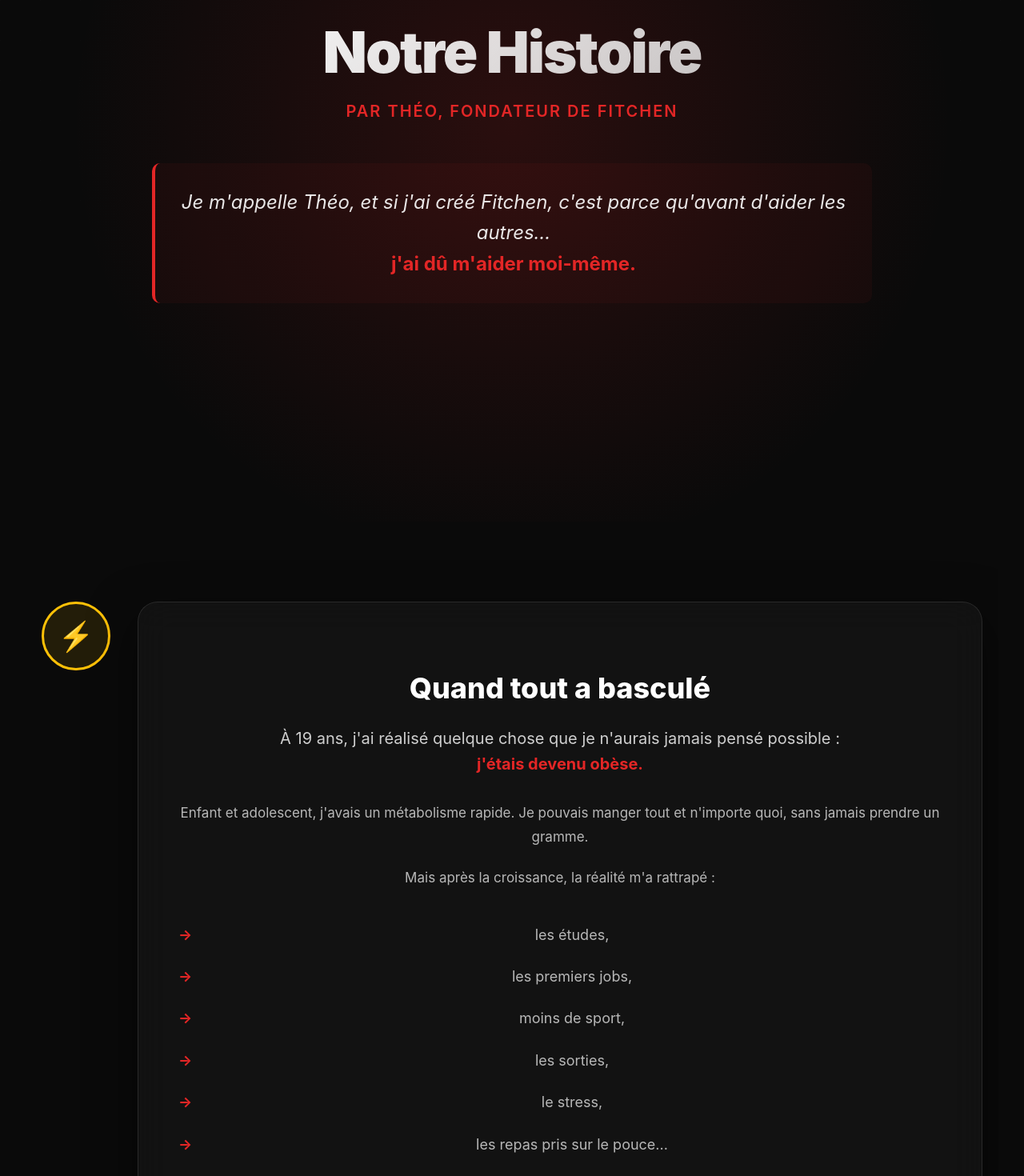
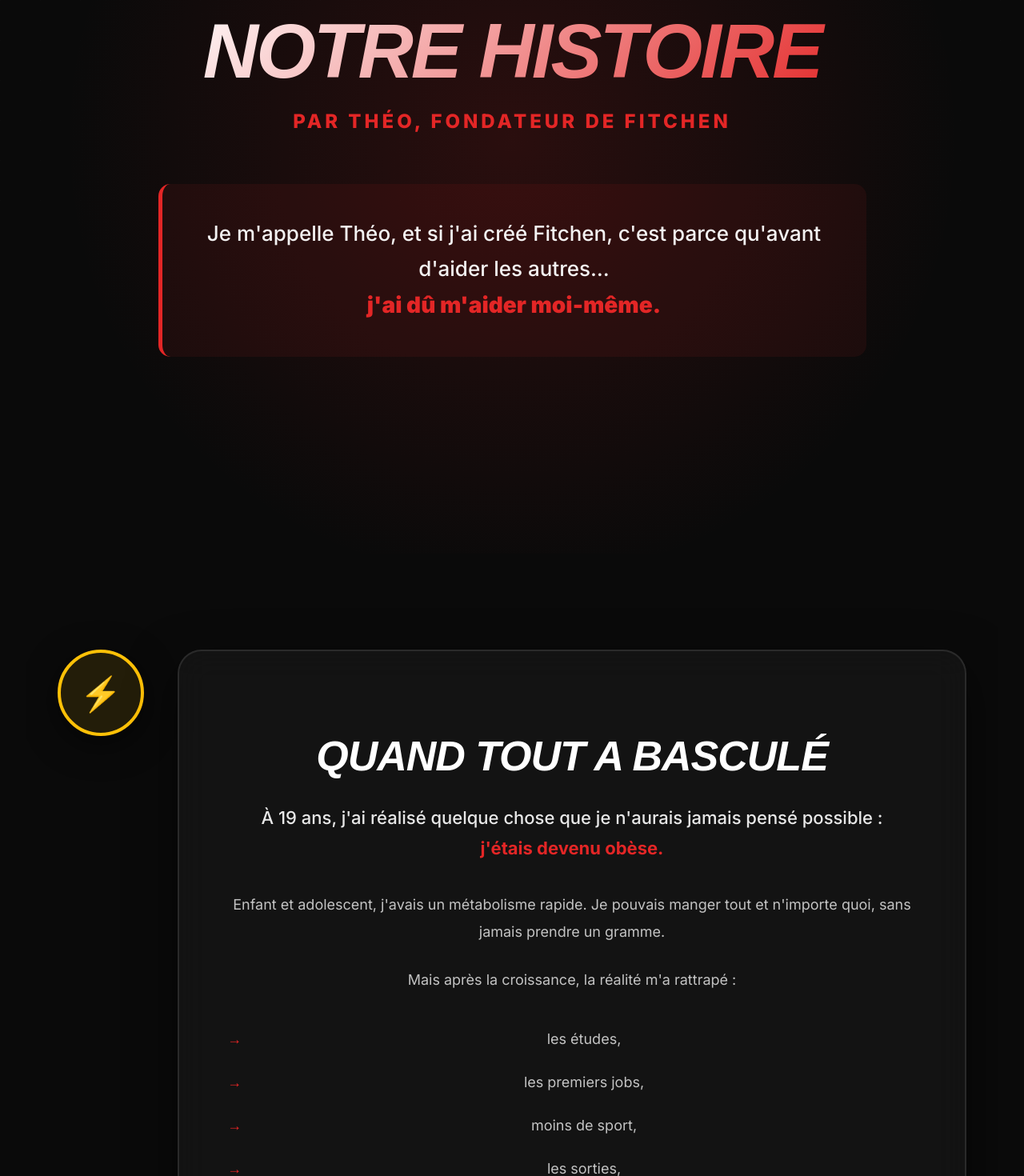
Before and after one commit to TheoLmrq/my-site, a React (Vite) app: page /my-site/notre-histoire in a window 1280 px wide. Shown: the part 500-1970 px from the top of the page at 80% size. Built offline with nearby package versions, Linux system fonts and the light colour scheme.

Commit message:
Amélioration typographie Notre Histoire : Police Bison + meilleure répartition + espacement homogène

```diff
--- a/src/styles/NotreHistoire.css
+++ b/src/styles/NotreHistoire.css
@@ -1,9 +1,13 @@
+/* ===== IMPORT FONTS ===== */
+@import url('https://fonts.googleapis.com/css2?family=Inter:wght@400;500;600;700;800;900&display=swap');
+
 /* ===== CONTAINER ===== */
 .histoire-container {
   background: #0A0A0A;
   color: white;
   overflow-x: hidden;
   position: relative;
+  font-family: 'Inter', sans-serif;
 }
 
 /* ===== HERO SECTION ===== */
@@ -14,7 +18,7 @@
   justify-content: center;
   position: relative;
   overflow: hidden;
-  padding: 120px 20px 80px;
+  padding: 140px 20px 100px;
 }
 
 .hero-overlay {
@@ -63,40 +67,49 @@
 }
 
 .main-title {
-  font-size: 72px;
+  font-size: 96px;
   font-weight: 900;
-  background: linear-gradient(135deg, white, rgba(255, 255, 255, 0.7));
+  font-family: 'Bison', sans-serif;
+  font-style: italic;
+  background: linear-gradient(135deg, #FFFFFF, #E32626);
   background-clip: text;
   -webkit-background-clip: text;
   -webkit-text-fill-color: transparent;
-  margin-bottom: 20px;
-  letter-spacing: -2px;
+  margin-bottom: 25px;
+  letter-spacing: -3px;
+  text-transform: uppercase;
+  line-height: 0.95;
 }
 
 .subtitle {
-  font-size: 20px;
+  font-size: 24px;
   color: #E32626;
-  font-weight: 600;
-  margin-bottom: 50px;
+  font-weight: 800;
+  margin-bottom: 60px;
   text-transform: uppercase;
-  letter-spacing: 2px;
+  letter-spacing: 4px;
+  font-family: 'Inter', sans-serif;
 }
 
 .quote {
-  font-size: 24px;
-  line-height: 1.6;
-  color: rgba(255, 255, 255, 0.9);
+  font-size: 26px;
+  line-height: 1.7;
+  color: rgba(255, 255, 255, 0.95);
   font-style: italic;
-  padding: 30px;
-  border-left: 4px solid #E32626;
-  background: rgba(227, 38, 38, 0.05);
-  border-radius: 10px;
+  font-weight: 500;
+  padding: 40px;
+  border-left: 5px solid #E32626;
+  background: rgba(227, 38, 38, 0.08);
+  border-radius: 15px;
+  max-width: 800px;
+  margin: 0 auto;
 }
 
 .quote .highlight {
   color: #E32626;
-  font-weight: 700;
+  font-weight: 900;
   font-style: normal;
+  font-size: 28px;
 }
 
 /* ===== FADE IN ANIMATIONS ===== */
@@ -113,17 +126,17 @@
 
 /* ===== TIMELINE SECTION ===== */
 .timeline-section {
-  max-width: 1200px;
+  max-width: 1400px;
   margin: 0 auto;
-  padding: 100px 20px;
+  padding: 120px 40px;
   position: relative;
 }
 
 .timeline-block {
   display: grid;
-  grid-template-columns: 80px 1fr;
-  gap: 40px;
-  margin-bottom: 100px;
+  grid-template-columns: 100px 1fr;
+  gap: 50px;
+  margin-bottom: 120px;
   align-items: start;
 }
 
@@ -136,16 +149,17 @@
 }
 
 .timeline-icon {
-  width: 80px;
-  height: 80px;
+  width: 100px;
+  height: 100px;
   border-radius: 50%;
   display: flex;
   align-items: center;
   justify-content: center;
-  font-size: 36px;
-  border: 3px solid;
+  font-size: 42px;
+  border: 4px solid;
   position: sticky;
-  top: 120px;
+  top: 140px;
+  box-shadow: 0 10px 40px rgba(0, 0, 0, 0.5);
 }
 
 .timeline-icon.shock {
@@ -169,41 +183,48 @@
 }
 
 .timeline-content {
-  background: rgba(20, 20, 20, 0.8);
+  background: rgba(20, 20, 20, 0.9);
   backdrop-filter: blur(20px);
-  border: 1px solid rgba(255, 255, 255, 0.1);
-  border-radius: 25px;
-  padding: 50px;
+  border: 2px solid rgba(255, 255, 255, 0.1);
+  border-radius: 30px;
+  padding: 60px;
   box-shadow: 0 20px 60px rgba(0, 0, 0, 0.5);
 }
 
 .chapter-title {
-  font-size: 36px;
-  font-weight: 800;
-  margin-bottom: 20px;
+  font-size: 52px;
+  font-weight: 900;
+  font-family: 'Bison', sans-serif;
+  font-style: italic;
+  margin-bottom: 30px;
   color: white;
+  text-transform: uppercase;
+  letter-spacing: -1px;
+  line-height: 1.1;
 }
 
 .chapter-intro {
-  font-size: 20px;
-  color: rgba(255, 255, 255, 0.8);
-  margin-bottom: 30px;
-  line-height: 1.6;
+  font-size: 22px;
+  color: rgba(255, 255, 255, 0.9);
+  margin-bottom: 35px;
+  line-height: 1.7;
+  font-weight: 500;
 }
 
 .story-text {
-  font-size: 17px;
-  line-height: 1.8;
-  color: rgba(255, 255, 255, 0.7);
+  font-size: 18px;
+  line-height: 1.9;
+  color: rgba(255, 255, 255, 0.75);
+  font-weight: 400;
 }
 
 .story-text p {
-  margin-bottom: 20px;
+  margin-bottom: 25px;
 }
 
 .story-text strong {
   color: white;
-  font-weight: 600;
+  font-weight: 700;
 }
 
 /* ===== LISTS ===== */
@@ -368,182 +389,206 @@
 
 /* ===== MISSION SECTION ===== */
 .mission-section {
-  max-width: 1200px;
+  max-width: 1400px;
   margin: 0 auto;
-  padding: 100px 20px;
+  padding: 120px 40px;
   text-align: center;
 }
 
 .section-title {
-  font-size: 48px;
+  font-size: 64px;
   font-weight: 900;
-  margin-bottom: 30px;
-  background: linear-gradient(135deg, white, rgba(255, 255, 255, 0.7));
+  font-family: 'Bison', sans-serif;
+  font-style: italic;
+  margin-bottom: 40px;
+  background: linear-gradient(135deg, #FFFFFF, #E32626);
   background-clip: text;
   -webkit-background-clip: text;
   -webkit-text-fill-color: transparent;
+  text-transform: uppercase;
+  letter-spacing: -2px;
+  line-height: 1.1;
 }
 
 .mission-statement {
-  font-size: 28px;
-  color: rgba(255, 255, 255, 0.9);
-  margin-bottom: 40px;
+  font-size: 32px;
+  color: rgba(255, 255, 255, 0.95);
+  margin-bottom: 50px;
   font-weight: 600;
+  line-height: 1.5;
+  max-width: 900px;
+  margin-left: auto;
+  margin-right: auto;
 }
 
 .mission-promises {
   display: flex;
   justify-content: center;
-  gap: 40px;
-  margin-bottom: 60px;
+  gap: 30px;
+  margin-bottom: 80px;
   flex-wrap: wrap;
 }
 
 .promise {
-  font-size: 20px;
+  font-size: 22px;
   color: #E32626;
-  font-weight: 600;
-  padding: 15px 30px;
-  border: 2px solid #E32626;
+  font-weight: 700;
+  padding: 18px 40px;
+  border: 3px solid #E32626;
   border-radius: 50px;
-  background: rgba(227, 38, 38, 0.05);
+  background: rgba(227, 38, 38, 0.08);
+  text-transform: uppercase;
+  letter-spacing: 1px;
 }
 
 .concept-box {
-  background: rgba(20, 20, 20, 0.8);
+  background: rgba(20, 20, 20, 0.9);
   backdrop-filter: blur(20px);
-  border: 1px solid rgba(255, 255, 255, 0.1);
-  border-radius: 25px;
-  padding: 50px;
-  margin-top: 60px;
+  border: 2px solid rgba(255, 255, 255, 0.1);
+  border-radius: 30px;
+  padding: 60px;
+  margin-top: 80px;
 }
 
 .concept-title {
-  font-size: 32px;
-  font-weight: 700;
-  margin-bottom: 40px;
+  font-size: 38px;
+  font-weight: 800;
+  margin-bottom: 50px;
   color: white;
+  font-family: 'Bison', sans-serif;
+  font-style: italic;
+  text-transform: uppercase;
 }
 
 .steps-grid {
   display: grid;
-  grid-template-columns: repeat(auto-fit, minmax(250px, 1fr));
-  gap: 30px;
+  grid-template-columns: repeat(auto-fit, minmax(280px, 1fr));
+  gap: 35px;
 }
 
 .step-card {
-  background: rgba(227, 38, 38, 0.05);
-  border: 2px solid rgba(227, 38, 38, 0.2);
-  border-radius: 20px;
-  padding: 30px;
+  background: rgba(227, 38, 38, 0.08);
+  border: 2px solid rgba(227, 38, 38, 0.3);
+  border-radius: 25px;
+  padding: 40px;
   transition: all 0.3s ease;
 }
 
 .step-card:hover {
-  transform: translateY(-5px);
+  transform: translateY(-8px);
   border-color: #E32626;
-  background: rgba(227, 38, 38, 0.1);
+  background: rgba(227, 38, 38, 0.15);
+  box-shadow: 0 20px 50px rgba(227, 38, 38, 0.3);
 }
 
 .step-number {
-  width: 50px;
-  height: 50px;
+  width: 60px;
+  height: 60px;
   background: #E32626;
   border-radius: 50%;
   display: flex;
   align-items: center;
   justify-content: center;
-  font-size: 24px;
+  font-size: 28px;
   font-weight: 900;
-  margin: 0 auto 20px;
+  margin: 0 auto 25px;
+  box-shadow: 0 5px 20px rgba(227, 38, 38, 0.4);
 }
 
 .step-card h4 {
-  font-size: 22px;
-  font-weight: 700;
-  margin-bottom: 10px;
+  font-size: 24px;
+  font-weight: 800;
+  margin-bottom: 12px;
   color: white;
+  font-family: 'Bison', sans-serif;
+  text-transform: uppercase;
 }
 
 .step-card p {
-  color: rgba(255, 255, 255, 0.7);
-  font-size: 16px;
+  color: rgba(255, 255, 255, 0.75);
+  font-size: 17px;
+  line-height: 1.6;
 }
 
 /* ===== FEATURES SECTION ===== */
 .features-section {
-  max-width: 1200px;
+  max-width: 1400px;
   margin: 0 auto;
-  padding: 100px 20px;
+  padding: 120px 40px;
   text-align: center;
 }
 
 .features-intro {
-  font-size: 22px;
-  color: rgba(255, 255, 255, 0.8);
-  margin-bottom: 40px;
+  font-size: 24px;
+  color: rgba(255, 255, 255, 0.85);
+  margin-bottom: 50px;
+  font-weight: 500;
 }
 
 .features-grid {
   display: grid;
-  grid-template-columns: repeat(auto-fit, minmax(280px, 1fr));
-  gap: 25px;
-  margin-bottom: 40px;
+  grid-template-columns: repeat(auto-fit, minmax(300px, 1fr));
+  gap: 30px;
+  margin-bottom: 50px;
 }
 
 .feature-card {
-  background: rgba(20, 20, 20, 0.8);
-  border: 1px solid rgba(255, 255, 255, 0.1);
-  border-radius: 20px;
-  padding: 30px;
+  background: rgba(20, 20, 20, 0.9);
+  border: 2px solid rgba(255, 255, 255, 0.1);
+  border-radius: 25px;
+  padding: 40px;
   transition: all 0.3s ease;
 }
 
 .feature-card:hover {
-  transform: translateY(-5px);
+  transform: translateY(-8px);
   border-color: #E32626;
+  box-shadow: 0 20px 50px rgba(227, 38, 38, 0.2);
 }
 
 .feature-icon {
-  font-size: 48px;
-  margin-bottom: 15px;
+  font-size: 56px;
+  margin-bottom: 20px;
 }
 
 .feature-card h4 {
-  font-size: 18px;
-  font-weight: 600;
+  font-size: 20px;
+  font-weight: 700;
   color: white;
-  line-height: 1.4;
+  line-height: 1.5;
 }
 
 .features-benefit {
-  font-size: 18px;
-  color: rgba(255, 255, 255, 0.7);
-  line-height: 1.6;
-  margin-top: 40px;
+  font-size: 19px;
+  color: rgba(255, 255, 255, 0.75);
+  line-height: 1.7;
+  margin-top: 50px;
+  max-width: 900px;
+  margin-left: auto;
+  margin-right: auto;
 }
 
 /* ===== FOR YOU SECTION ===== */
 .foryou-section {
-  max-width: 1000px;
+  max-width: 1200px;
   margin: 0 auto;
-  padding: 100px 20px;
+  padding: 120px 40px;
   text-align: center;
 }
 
 .foryou-grid {
   display: grid;
-  grid-template-columns: repeat(auto-fit, minmax(300px, 1fr));
-  gap: 20px;
-  margin-top: 40px;
+  grid-template-columns: repeat(auto-fit, minmax(350px, 1fr));
+  gap: 25px;
+  margin-top: 50px;
 }
 
 .foryou-item {
-  background: rgba(76, 175, 80, 0.1);
-  border: 2px solid rgba(76, 175, 80, 0.3);
-  border-radius: 15px;
-  padding: 20px;
-  font-size: 18px;
+  background: rgba(76, 175, 80, 0.12);
+  border: 2px solid rgba(76, 175, 80, 0.4);
+  border-radius: 20px;
+  padding: 25px 30px;
+  font-size: 19px;
   font-weight: 600;
   color: white;
   transition: all 0.3s ease;
@@ -552,62 +597,72 @@
 .foryou-item:hover {
   background: rgba(76, 175, 80, 0.2);
   border-color: #4CAF50;
-  transform: scale(1.02);
+  transform: scale(1.03);
+  box-shadow: 0 10px 30px rgba(76, 175, 80, 0.3);
 }
 
 /* ===== FINAL SECTION ===== */
 .final-section {
-  max-width: 900px;
+  max-width: 1000px;
   margin: 0 auto;
-  padding: 100px 20px 150px;
+  padding: 120px 40px 180px;
   text-align: center;
 }
 
 .final-content {
-  background: rgba(20, 20, 20, 0.8);
+  background: rgba(20, 20, 20, 0.9);
   backdrop-filter: blur(20px);
-  border: 2px solid #E32626;
-  border-radius: 25px;
-  padding: 60px 40px;
+  border: 3px solid #E32626;
+  border-radius: 30px;
+  padding: 70px 50px;
+  box-shadow: 0 30px 80px rgba(227, 38, 38, 0.3);
 }
 
 .final-title {
-  font-size: 36px;
+  font-size: 42px;
   font-weight: 900;
+  font-family: 'Bison', sans-serif;
+  font-style: italic;
   color: white;
-  margin-bottom: 30px;
+  margin-bottom: 35px;
   line-height: 1.3;
+  text-transform: uppercase;
 }
 
 .final-text {
-  font-size: 20px;
-  line-height: 1.8;
-  color: rgba(255, 255, 255, 0.8);
-  margin-bottom: 40px;
+  font-size: 22px;
+  line-height: 1.9;
+  color: rgba(255, 255, 255, 0.85);
+  margin-bottom: 50px;
+  font-weight: 500;
 }
 
 .final-text strong {
   color: #E32626;
-  font-weight: 700;
+  font-weight: 800;
 }
 
 .final-cta {
-  margin-top: 50px;
-  padding-top: 40px;
-  border-top: 2px solid rgba(227, 38, 38, 0.3);
+  margin-top: 60px;
+  padding-top: 50px;
+  border-top: 2px solid rgba(227, 38, 38, 0.4);
 }
 
 .welcome-text {
-  font-size: 42px;
+  font-size: 56px;
   font-weight: 900;
+  font-family: 'Bison', sans-serif;
+  font-style: italic;
   color: #E32626;
-  margin-bottom: 15px;
+  margin-bottom: 20px;
+  text-transform: uppercase;
+  letter-spacing: -1px;
 }
 
 .tagline {
-  font-size: 24px;
+  font-size: 28px;
   color: white;
-  font-weight: 600;
+  font-weight: 700;
   font-style: italic;
 }
 
@@ -626,54 +681,94 @@
 
 /* ===== RESPONSIVE ===== */
 @media (max-width: 768px) {
+  .histoire-hero {
+    padding: 140px 20px 80px;
+  }
+
   .main-title {
-    font-size: 48px;
+    font-size: 56px;
+    letter-spacing: -2px;
   }
 
   .subtitle {
-    font-size: 16px;
+    font-size: 18px;
+    letter-spacing: 2px;
   }
 
   .quote {
-    font-size: 18px;
-    padding: 20px;
+    font-size: 20px;
+    padding: 25px;
+  }
+
+  .quote .highlight {
+    font-size: 22px;
+  }
+
+  .timeline-section {
+    padding: 80px 20px;
   }
 
   .timeline-block {
-    grid-template-columns: 60px 1fr;
-    gap: 20px;
-    margin-bottom: 60px;
+    grid-template-columns: 70px 1fr;
+    gap: 25px;
+    margin-bottom: 80px;
   }
 
   .timeline-icon {
-    width: 60px;
-    height: 60px;
-    font-size: 28px;
+    width: 70px;
+    height: 70px;
+    font-size: 32px;
+    border-width: 3px;
   }
 
   .timeline-content {
-    padding: 30px;
+    padding: 35px;
+    border-radius: 25px;
   }
 
   .chapter-title {
-    font-size: 28px;
+    font-size: 36px;
   }
 
   .chapter-intro {
-    font-size: 18px;
+    font-size: 19px;
+  }
+
+  .story-text {
+    font-size: 17px;
+  }
+
+  .mission-section,
+  .features-section,
+  .foryou-section {
+    padding: 80px 20px;
   }
 
   .section-title {
-    font-size: 36px;
+    font-size: 44px;
+    letter-spacing: -1px;
   }
 
   .mission-statement {
-    font-size: 22px;
+    font-size: 24px;
   }
 
   .mission-promises {
     flex-direction: column;
-    gap: 15px;
+    gap: 20px;
+  }
+
+  .promise {
+    font-size: 19px;
+    padding: 16px 35px;
+  }
+
+  .concept-box {
+    padding: 40px 25px;
+  }
+
+  .concept-title {
+    font-size: 32px;
   }
 
   .steps-grid {
@@ -685,20 +780,29 @@
     grid-template-columns: 1fr;
   }
 
+  .final-section {
+    padding: 80px 20px 120px;
+  }
+
+  .final-content {
+    padding: 45px 30px;
+    border-radius: 25px;
+  }
+
   .final-title {
-    font-size: 28px;
+    font-size: 32px;
   }
 
   .final-text {
-    font-size: 18px;
+    font-size: 19px;
   }
 
   .welcome-text {
-    font-size: 32px;
+    font-size: 42px;
   }
 
   .tagline {
-    font-size: 20px;
+    font-size: 22px;
   }
 
   .problem-grid {
```
